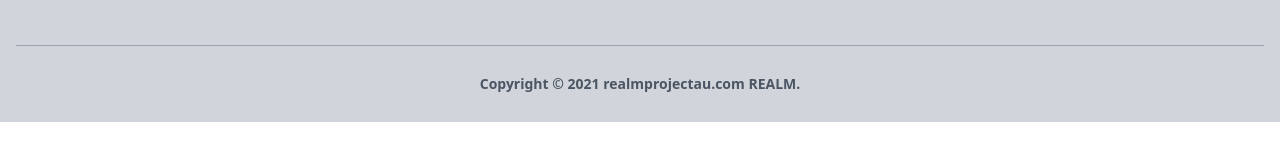
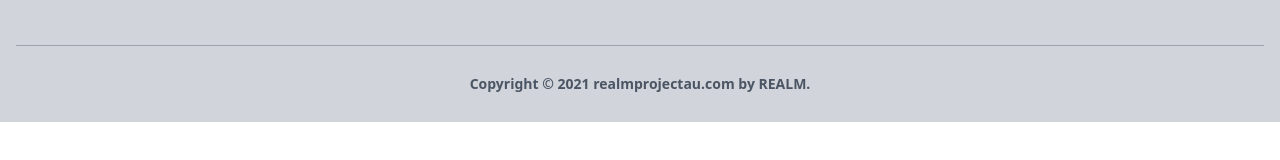
Before and after one commit to TRahulSam1997/realm-frontend-v2, a Next.js app: page / in a window 1280 px wide. Shown: the part 509-669 px from the top of the page. Built offline with nearby package versions, Linux system fonts and the light colour scheme.

Commit message:
footer added

```diff
--- a/src/components/layout/footer/index.js
+++ b/src/components/layout/footer/index.js
@@ -118,7 +118,7 @@ const Footer = () => {
             <div className="flex flex-wrap items-center md:justify-between justify-center">
             <div className="w-full md:w-4/12 px-4 mx-auto text-center">
                 <div className="text-sm text-gray-600 font-semibold py-1">
-                Copyright © {new Date().getFullYear()}{" "}realmprojectau.com{" "}
+                Copyright © {new Date().getFullYear()}{" "}realmprojectau.com by{" "}
                 <a
                     href="https://www.creative-tim.com"
                     className="text-gray-600 hover:text-gray-900"
```
